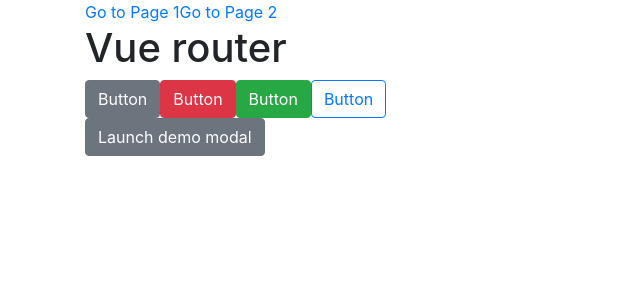
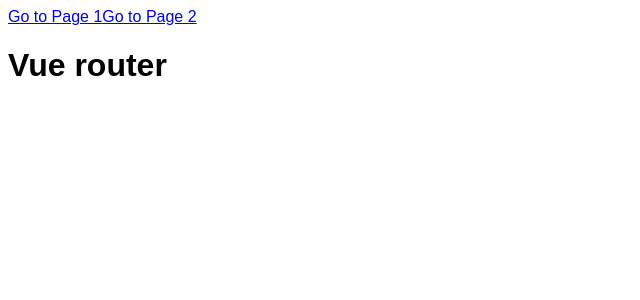
Before and after one commit to KarolinaPlestilova/detska-hriste, a Vue app: page / in a window 1280 px wide. Shown: the top 300 px of the page, without its empty margins (0-640 px from the left). Built offline with nearby package versions, Linux system fonts and the light colour scheme.

Commit message:
Revert "Bootstrap"
This reverts commit bd91ed63f92ca63e6eeb5adaf8b7dcff89d5df9f.

```diff
--- a/package.json
+++ b/package.json
@@ -21,9 +21,7 @@
     "webpack-cli": "^3.3.10"
   },
   "dependencies": {
-    "bootstrap": "^4.5.0",
-    "bootstrap-vue": "^2.15.0",
-    "vue": "^2.6.11",
+    "vue": "^2.6.10",
     "vue-router": "^3.3.2",
     "webpack-dev-server": "^3.11.0"
   }
--- a/src/components/App.vue
+++ b/src/components/App.vue
@@ -4,19 +4,6 @@
     <router-link to="/page2">Go to Page 2</router-link>
 
     <h1>Vue router</h1>
-    <div>
-      <b-button>Button</b-button>
-      <b-button variant="danger">Button</b-button>
-      <b-button variant="success">Button</b-button>
-      <b-button variant="outline-primary">Button</b-button>
-    </div>
-    <div>
-      <b-button v-b-modal.modal-1>Launch demo modal</b-button>
-
-      <b-modal id="modal-1" title="BootstrapVue">
-        <p class="my-4">Hello from modal!</p>
-      </b-modal>
-    </div>
     <router-view></router-view>
   </div>
 </template>
--- a/src/index.js
+++ b/src/index.js
@@ -4,12 +4,6 @@
 import Page2 from './components/Page2';
 import App from './components/App';
 import './index.html';
-import { BootstrapVue, IconsPlugin } from 'bootstrap-vue'
-import 'bootstrap/dist/css/bootstrap.css'
-import 'bootstrap-vue/dist/bootstrap-vue.css'
-
-Vue.use(BootstrapVue)
-Vue.use(IconsPlugin)
 
 Vue.use(VueRouter);
 
```
Also changed, not shown: 1 other file (tests, documents, lock files or other folders).
